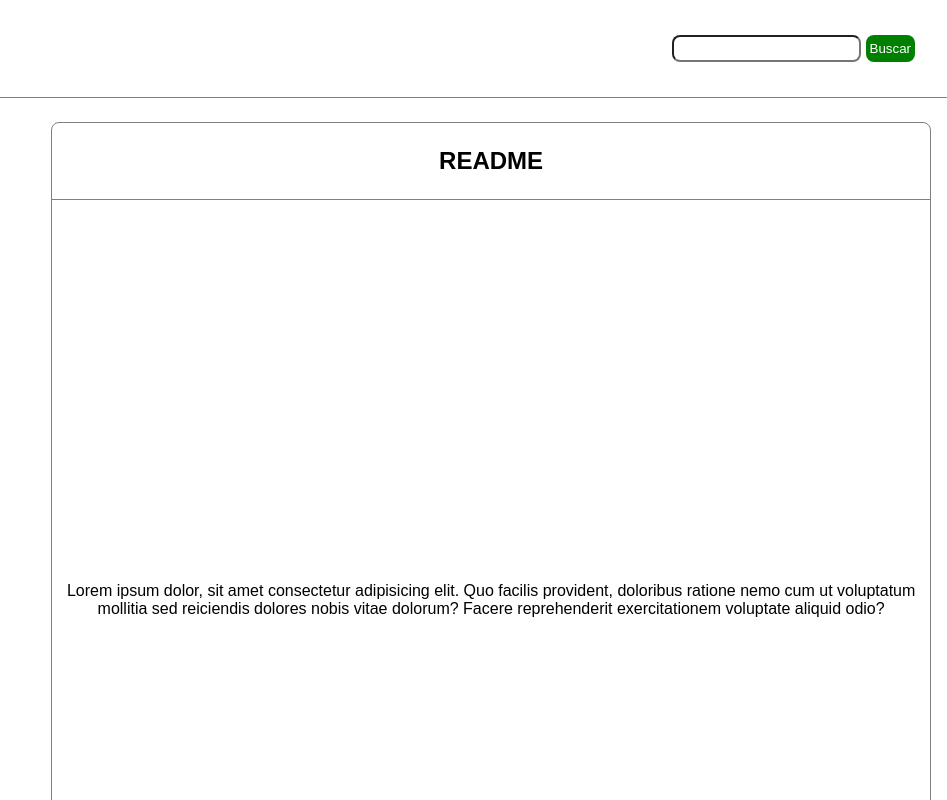
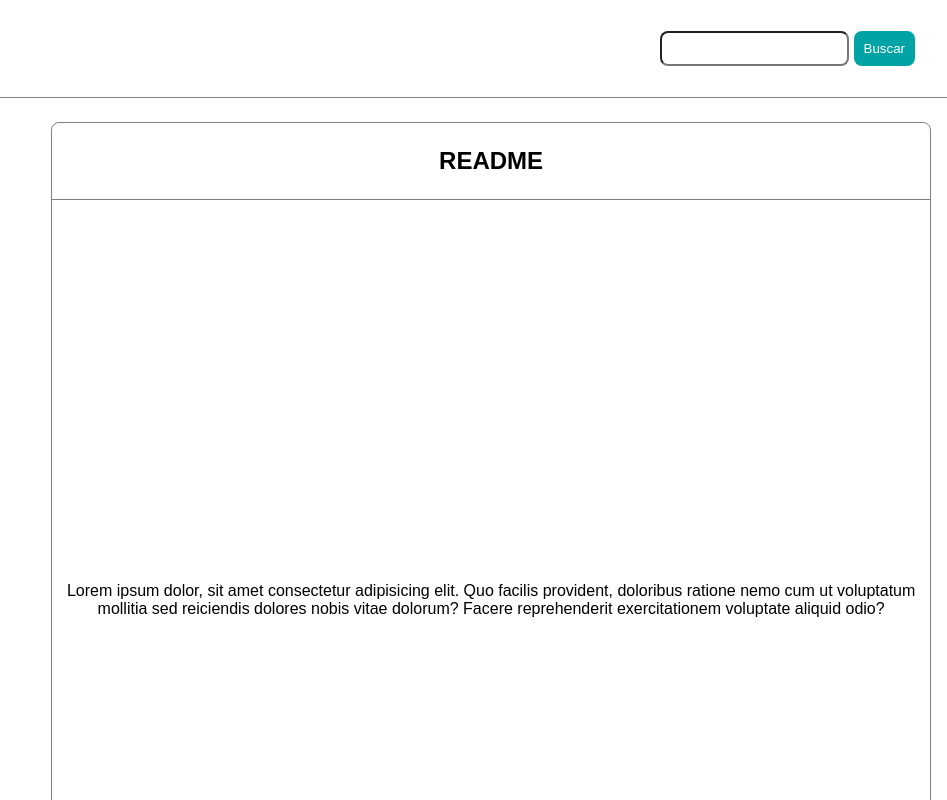
Before and after one commit to nicolasoliveiramor/exercicio_AJAX_EBAC, a website built with Parcel: page index.html in a window 1280 px wide. Shown: the top 800 px of the page, 333-1280 px from the left. Built offline with nearby package versions, Linux system fonts and the light colour scheme.

Commit message:
projeto AJAX V3

```diff
--- a/src/styles/main.css
+++ b/src/styles/main.css
@@ -40,15 +40,15 @@ header .container img {
 
 header .container input {
     border-radius: 8px;
-    padding: 4px 4px;
+    padding: 8px 4px;
 }
 
 header .container button {
     border-radius: 8px;
     border: none;
-    padding: 6px 4px;
+    padding: 10px 10px;
     color: var(--bg-color);
-    background-color: green;
+    background-color: var(--header-color);
 }
 
 section {
```
